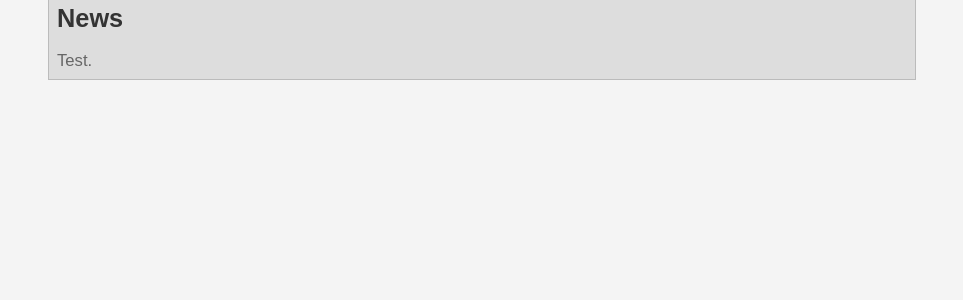
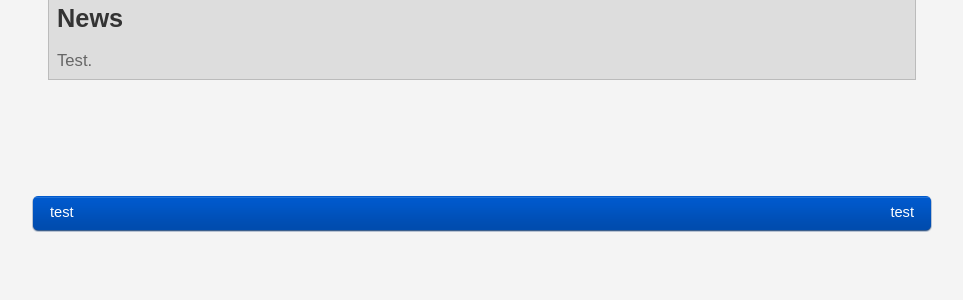
Before and after one commit to mcmyffin/SE2P_FahrradKonfigurator, a PHP site: page / in a window 1280 px wide. Shown: the part 147-447 px from the top of the page, without its empty margins (158-1121 px from the left). Run offline with PHP 8.4, Linux system fonts and the light colour scheme.

Commit message:
html - Erstellen eines leeren Footers
Erstellung eines Footer-Prototypes ohne Inhalt.

```diff
--- a/Umsetzung/de/style.css
+++ b/Umsetzung/de/style.css
@@ -35,6 +35,79 @@ top: 0px;
 width: 850px;
 }
 
+#buttons-footer-left{
+left: 130px;
+position: absolute;
+top: 50px;
+}
+
+#buttons-footer-right{
+right: 80px;
+position: absolute;
+top: 50px;
+}
+
+#footer{
+height: 190px;
+margin: auto;
+position: relative;
+top: 0px;
+width: 900px;
+}
+
+#footer-bg{
+height: 190px;
+margin: auto;
+margin-top: 10px;
+position: relative;
+width: 100%;
+}
+
+#footer-bg-center{
+background-image: url("get/nav-center.png");
+height: 36px;
+left: 9px;
+position: absolute;
+text-align: center;
+top: 0px;
+width: 882px;
+}
+
+#footer-bg-left{
+background-image: url("get/nav-left.png");
+height: 36px;
+left: 0px;
+position: absolute;
+top: 0px;
+width: 9px;
+}
+
+#footer-bg-right{
+background-image: url("get/nav-right.png");
+height: 36px;
+left: 891px;
+position: absolute;
+top: 0px;
+width: 9px;
+}
+
+#footer-text-left{
+height: 28px;
+left: 9px;
+position: absolute;
+top: 8px;
+width: 400px;
+text-align: left;
+}
+
+#footer-text-right{
+height: 28px;
+right: 9px;
+position: absolute;
+top: 8px;
+width: 400px;
+text-align: right;
+}
 
 #logo{
 height: 83px;
@@ -136,6 +209,12 @@ padding-right: 8px;
 padding-top: 8px;
 }
 
+.footer{
+color: #fefefe;
+font-size: 11pt;
+text-decoration: none;
+}
+
 .headline{
 color: #333;
 font-size: 19pt;
--- a/Umsetzung/index.php
+++ b/Umsetzung/index.php
@@ -42,5 +42,15 @@
 				?>
 			</div>
 		</div>
+		<div id="footer-bg">
+			<div id="footer">
+				<div id="footer-bg-left"></div>
+				<div id="footer-bg-center">
+					<div id="footer-text-left" class="footer">test</div>
+					<div id="footer-text-right" class="footer">test</div>
+				</div>
+				<div id="footer-bg-right"></div>
+			</div>
+		<div>
 	</body>
 </html>
```
